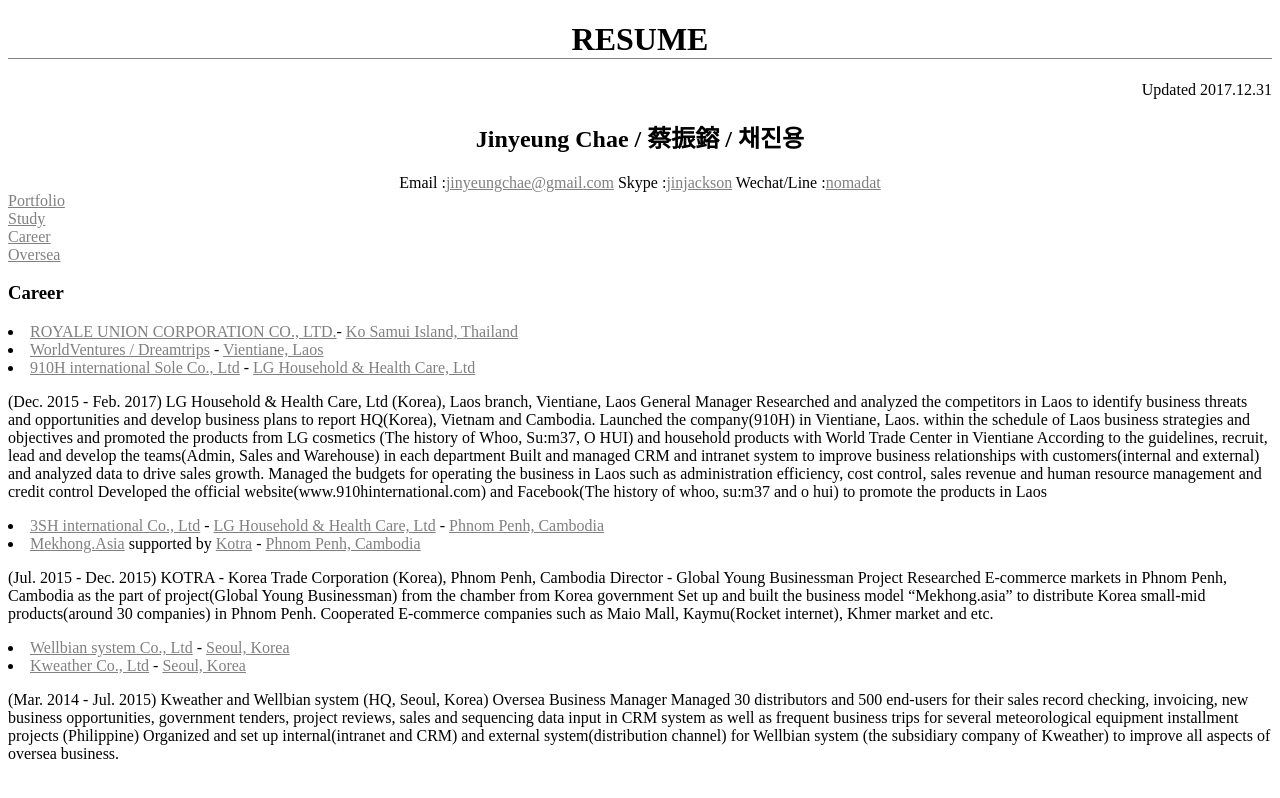
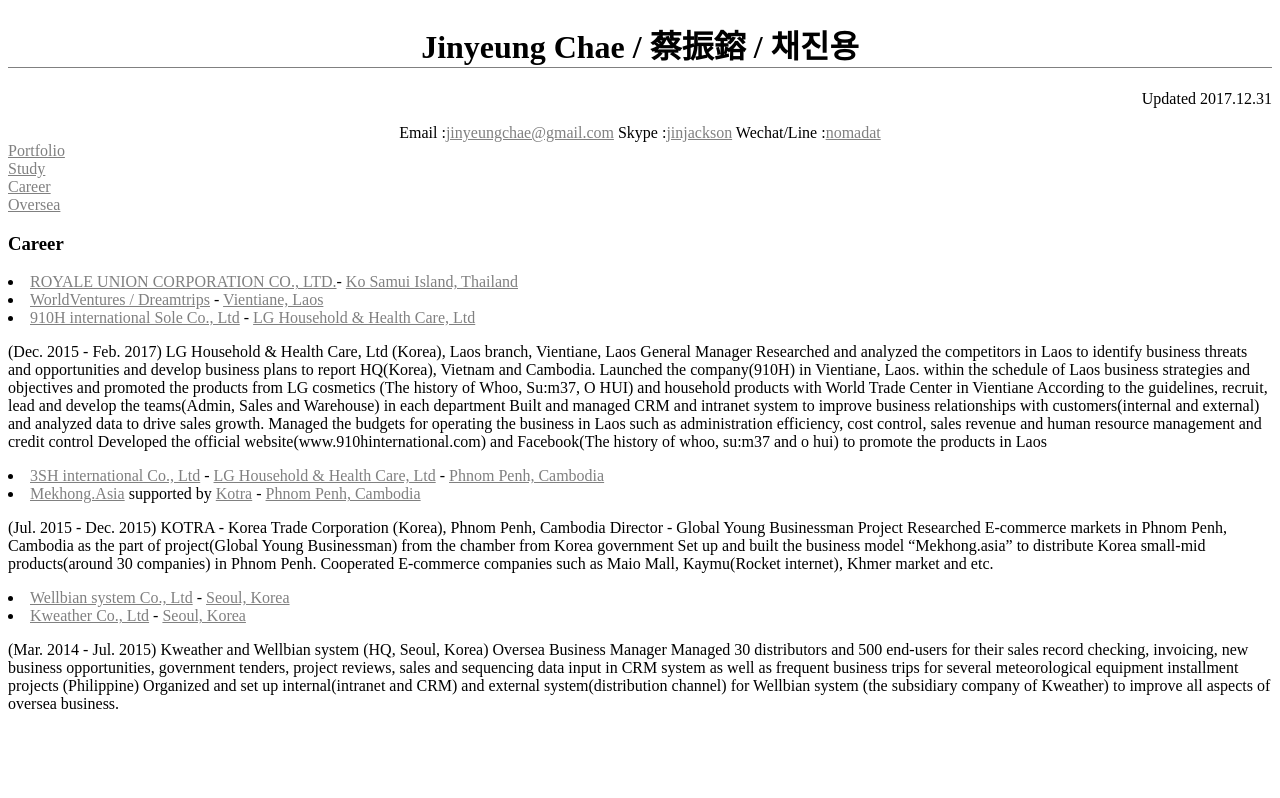
Before and after one commit to JinyeungChae/index, a plain HTML site: page Career.html in a window 1280 px wide. Drawn offline with Linux system fonts and the light colour scheme.

Commit message:
add
test

```diff
--- a/Career.html
+++ b/Career.html
@@ -27,8 +27,7 @@
     </style>
   </head>
   <body>
-    <h1>RESUME</h1><p id="date">Updated 2017.12.31</p>
-    <h2>Jinyeung Chae / 蔡振鎔 / 채진용</h2>
+    <h1>Jinyeung Chae / 蔡振鎔 / 채진용</h1><p id="date">Updated 2017.12.31</p>
     <div id="contact">
       Email :<a href="">jinyeungchae@gmail.com</a>
       Skype :<a href="">jinjackson</a>
```
Also changed, not shown: Portfolio.html (+1 -2 lines), Study.html (+1 -2 lines), index.html (+1 -2 lines).
